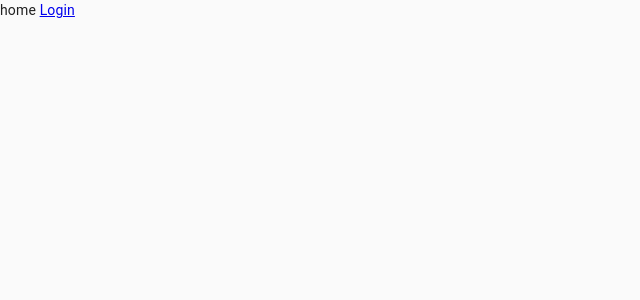
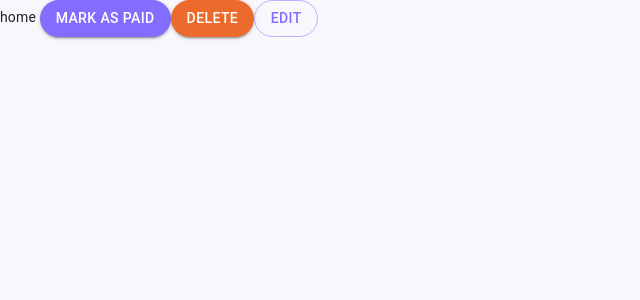
Before and after one commit to LordAldi/Invoice-UI, a React (Create React App) app: page / in a window 1280 px wide. Shown: the top 300 px of the page, without its empty margins (0-640 px from the left). Built offline with nearby package versions, Linux system fonts and the light colour scheme.

Commit message:
add theme

```diff
--- a/src/App.js
+++ b/src/App.js
@@ -1,11 +1,9 @@
-import { CssBaseline } from "@material-ui/core";
 import { BrowserRouter as Router, Switch, Route } from "react-router-dom";
 import Home from "./pages/Home";
 import Login from "./pages/Login";
 const App = () => {
   return (
     <Router>
-      <CssBaseline />
       <Switch>
         <Route path="/login" exact>
           <Login />
--- a/src/Theme.js
+++ b/src/Theme.js
@@ -1,10 +1,40 @@
-import { createMuiTheme } from "@material-ui/core";
+import { createMuiTheme, CssBaseline } from "@material-ui/core";
 import { ThemeProvider } from "@material-ui/styles";
 import React from "react";
 
 const Theme = ({ children }) => {
-  const theme = createMuiTheme({});
-  return <ThemeProvider theme={theme}>{children}</ThemeProvider>;
+  const theme = createMuiTheme({
+    palette: {
+      primary: {
+        main: "rgba(130, 109, 255, 1)",
+      },
+      secondary: {
+        main: "rgba(236, 106, 44, 1)",
+      },
+      background: {
+        default: "rgba(248, 247, 252, 1)",
+        paper: "rgba(252, 252, 252, 1)",
+      },
+    },
+    overrides: {
+      MuiButton: {
+        root: {
+          borderRadius: "100px",
+        },
+      },
+    },
+    props: {
+      MuiButtonBase: {
+        disableRipple: true,
+      },
+    },
+  });
+  return (
+    <ThemeProvider theme={theme}>
+      <CssBaseline />
+      {children}
+    </ThemeProvider>
+  );
 };
 
 export default Theme;
--- a/src/pages/Home.js
+++ b/src/pages/Home.js
@@ -1,8 +1,24 @@
+import { Box, Button } from "@material-ui/core";
 import React from "react";
 import { Link } from "react-router-dom";
 
 const Home = () => {
-  return <div>home <Link to="/login">Login</Link></div>;
+  return (
+    <Box>
+      home{" "}
+      <Link to="/login">
+        <Button color="primary" variant="contained">
+          Mark as paid
+        </Button>
+      </Link>
+      <Button color="secondary" variant="contained">
+        Delete
+      </Button>
+      <Button color="primary" variant="outlined">
+        Edit
+      </Button>
+    </Box>
+  );
 };
 
 export default Home;
```
